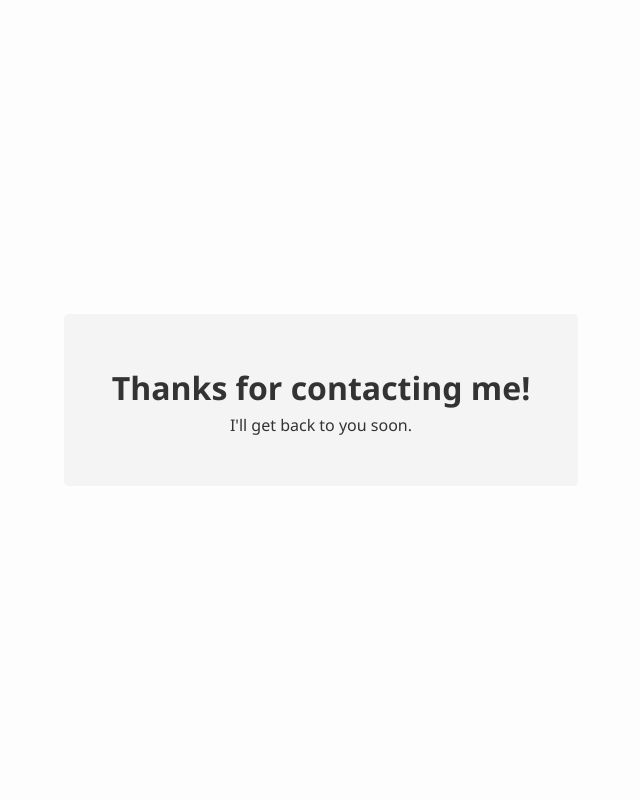
After one commit to ChesterLen/Portfolio, a Python web app: template templates/thank_you.html in a window 1280 px wide. The commit adds this page. Shown: the whole page, without its empty margins (319-959 px from the left). Run offline with Jinja, Linux system fonts and the light colour scheme; the template is opened without the code that fills it, so the values that code supplies are empty.

Commit message:
Create a Thank You page and apply CSS

```diff
--- a/static/css/home/home.css
+++ b/static/css/home/home.css
@@ -1,3 +1,9 @@
+* {
+    margin: 0;
+    padding: 0;
+    box-sizing: border-box;
+}
+
 body {
     font-family: 'Segoe UI', sans-serif;
     line-height: 1.6;
--- a/static/css/reset.css
+++ /dev/null
@@ -1,5 +0,0 @@
-* {
-    margin: 0;
-    padding: 0;
-    box-sizing: border-box;
-}
--- a/static/css/styles.css
+++ /dev/null
@@ -1,2 +0,0 @@
-@import 'reset.css';
-@import 'home/home.css';
--- /dev/null
+++ b/static/css/thank_you/thank_you.css
@@ -0,0 +1,23 @@
+* {
+    margin: 0;
+    padding: 0;
+    box-sizing: border-box;
+}
+
+body {
+    height: 100vh;
+    display: flex;
+    justify-content: center;
+    align-items: center;
+    background: #fdfdfd;
+}
+
+.thank-you {
+    font-family: 'Segoe UI', sans-serif;
+    text-align: center;
+    line-height: 1.6;
+    background-color: #f4f4f4;
+    color: #333;
+    padding: 3em;
+    border-radius: 5px;
+}
--- /dev/null
+++ b/templates/thank_you.html
@@ -0,0 +1,18 @@
+<!DOCTYPE html>
+<html lang="en">
+
+<head>
+    <meta charset="UTF-8">
+    <meta name="viewport" content="width=device-width, initial-scale=1.0">
+    <title>Document</title>
+    <link rel="stylesheet" type="text/css" href="../static/css/thank_you/thank_you.css">
+</head>
+
+<body>
+    <div class="thank-you">
+        <h1>Thanks for contacting me!</h1>
+        <p>I'll get back to you soon.</p>
+    </div>
+</body>
+
+</html>
```
Also changed, not shown: templates/base.html (deleted, +0 -48 lines), templates/home/home_page.html (deleted, +0 -50 lines), templates/home_page.html (added, +95 -0 lines), static/js/main.js (deleted).
